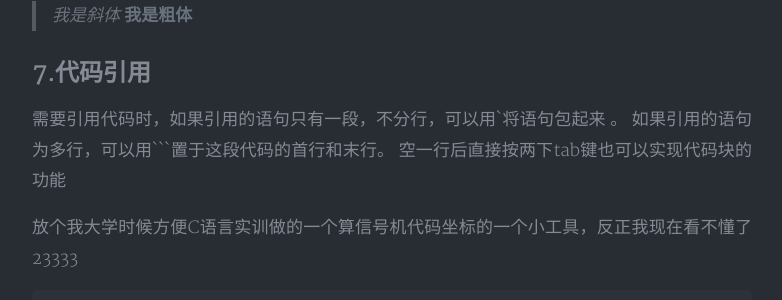
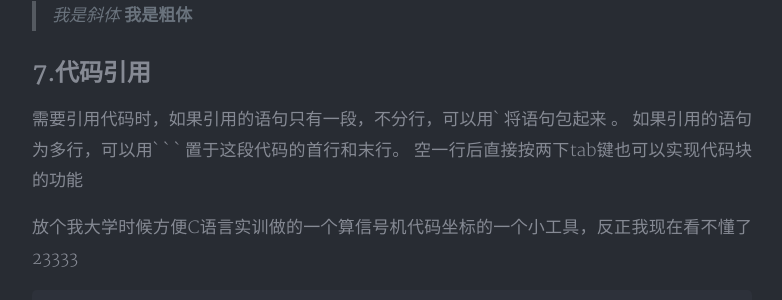
Before and after one commit to JiMo258/jimo258.github.io, a Jekyll site: the page built from _posts/2018-11-24-Learn-Markdown.md, in a window 1280 px wide and 900 px high, scrolled down 4398 px. Shown: the part 151-451 px from the top of the window, without its empty margins (248-1030 px from the left). Built offline with Jekyll 4.4.1, drawn with Linux system fonts in a browser that asks for light colours; nearby versions of some CDN libraries; a style sheet for code colours, icons or effects is not loaded; some of the changed lines change nothing that is shown.

Commit message:
修改语法错误

````diff
--- a/_posts/2018-11-24-Learn-Markdown.md
+++ b/_posts/2018-11-24-Learn-Markdown.md
@@ -105,7 +105,6 @@
 反正我也不推荐用，至于为啥，看到最后面就知道了2333333
 
 
-
 ## 5.引用
 
 引用符号为“>”
@@ -114,7 +113,7 @@
 >                                 ——茅场晶彦
 ```
 > 这虽然是游戏，但可不是闹着玩的
-> &nbsp;&nbsp;&nbsp;&nbsp;&nbsp;&nbsp;&nbsp;&nbsp;&nbsp;&nbsp;&nbsp;&nbsp;&nbsp;&nbsp;&nbsp;&nbsp;&nbsp;&nbsp;&nbsp;&nbsp;&nbsp;&nbsp;&nbsp;&nbsp;&nbsp;&nbsp;&nbsp;&nbsp;&nbsp;&nbsp;&nbsp;&nbsp;&nbsp;&nbsp;&nbsp;&nbsp;&nbsp;&nbsp;&nbsp;&nbsp;&nbsp;&nbsp;&nbsp;&nbsp;&nbsp;&nbsp;&nbsp;&nbsp;&nbsp;&nbsp;&nbsp;&nbsp;&nbsp;&nbsp;&nbsp;&nbsp;&nbsp;&nbsp;&nbsp;&nbsp;&nbsp;&nbsp;&nbsp;&nbsp;——茅场晶彦
+> 　　　　　　　　　　　　　　　　　——茅场晶彦
 
 
 
@@ -132,8 +131,8 @@
 
 ## 7.代码引用
 
-需要引用代码时，如果引用的语句只有一段，不分行，可以用\`将语句包起来 。
-如果引用的语句为多行，可以用\`\`\`置于这段代码的首行和末行。
+需要引用代码时，如果引用的语句只有一段，不分行，可以用\` 将语句包起来 。
+如果引用的语句为多行，可以用\` \` \` 置于这段代码的首行和末行。
 空一行后直接按两下tab键也可以实现代码块的功能
 
 放个我大学时候方便C语言实训做的一个算信号机代码坐标的一个小工具，反正我现在看不懂了23333
````
